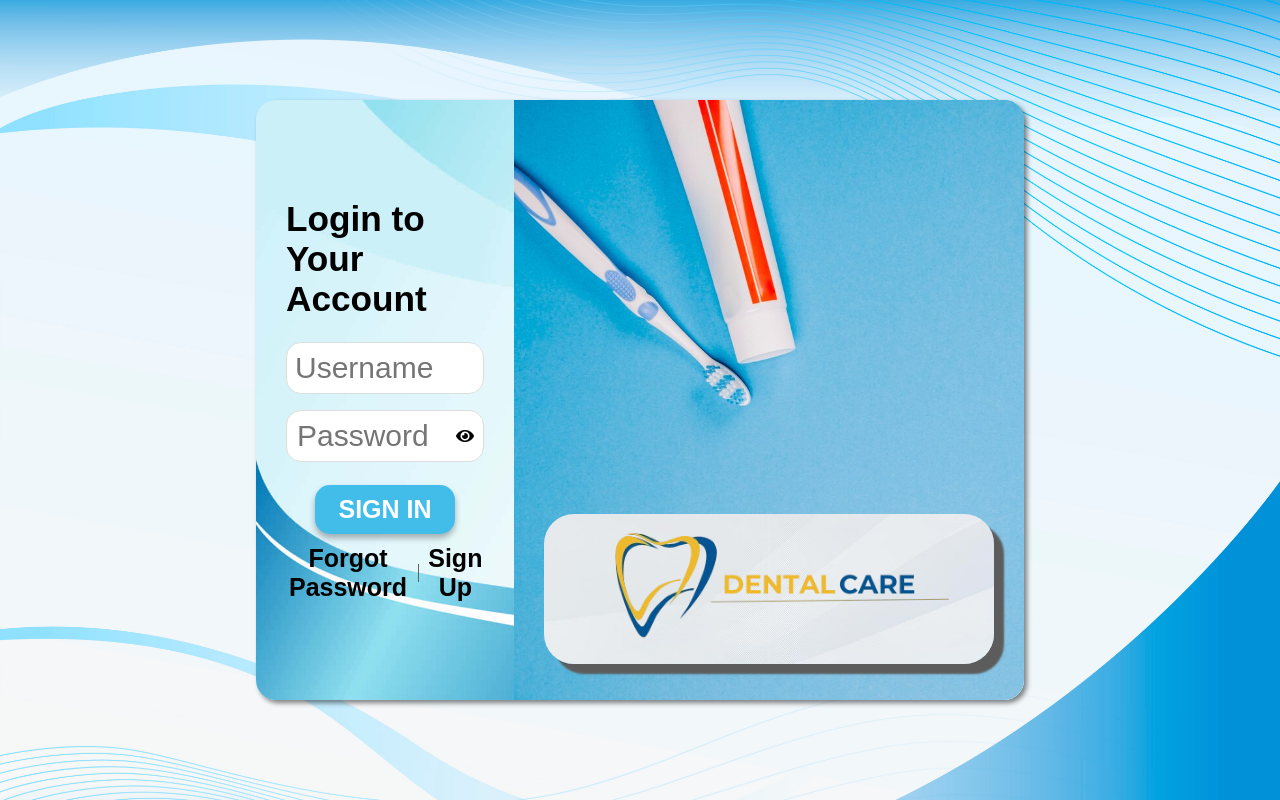
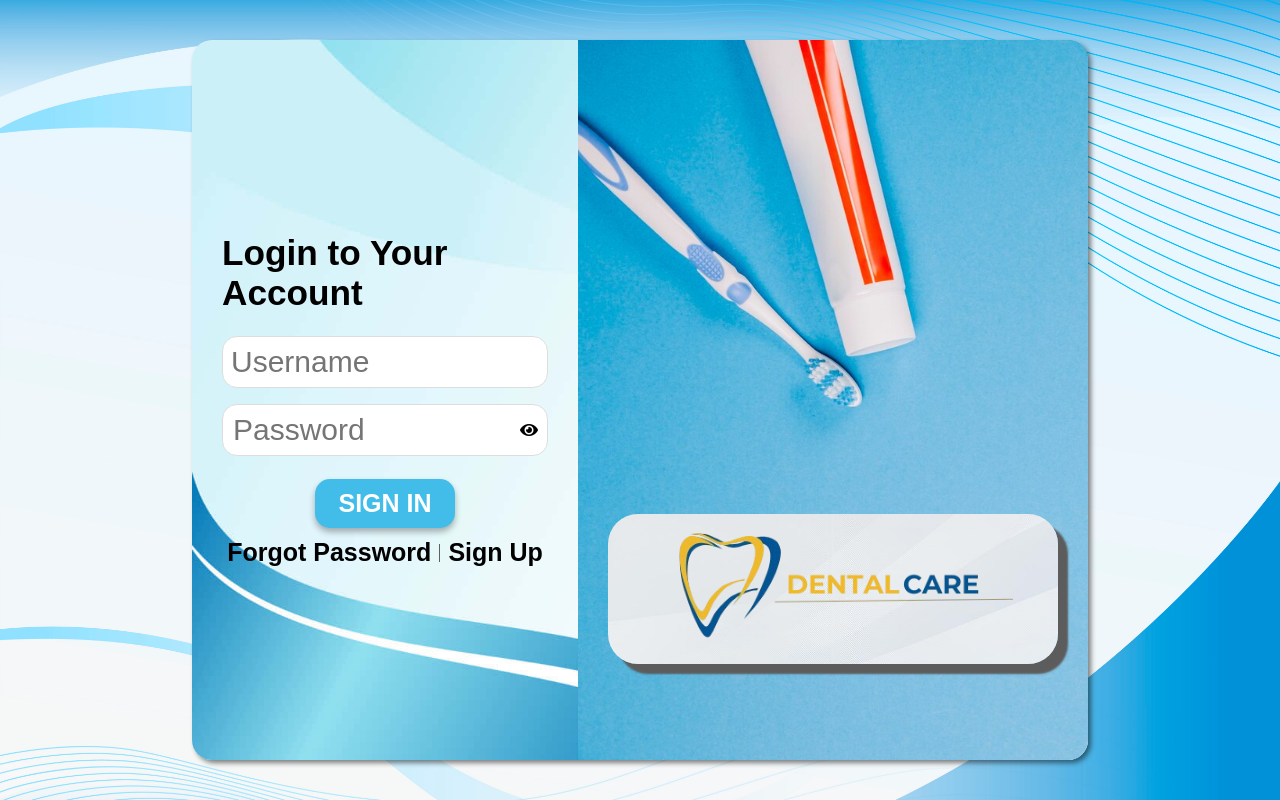
Before and after one commit to drew-b-07/Dental_Management_System, a PHP site: page /Finals-Dental-Clinic/ in a window 1280 px wide. Run offline with PHP 8.4, Linux system fonts and the light colour scheme.

Commit message:
Fixing Frontend Responsiveness

```diff
--- a/src/css/register.css
+++ b/src/css/register.css
@@ -45,8 +45,8 @@ body {
     background-size: cover;
     border-radius: 20px;
     box-shadow: 3px 3px 5px rgba(0, 0, 0, 0.49);
-    width: 60vw;
-    height: 75vh;
+    width: 70vw;
+    height: 90vh;
     max-width: 90%;
     overflow: hidden;
     display: flex;
```
